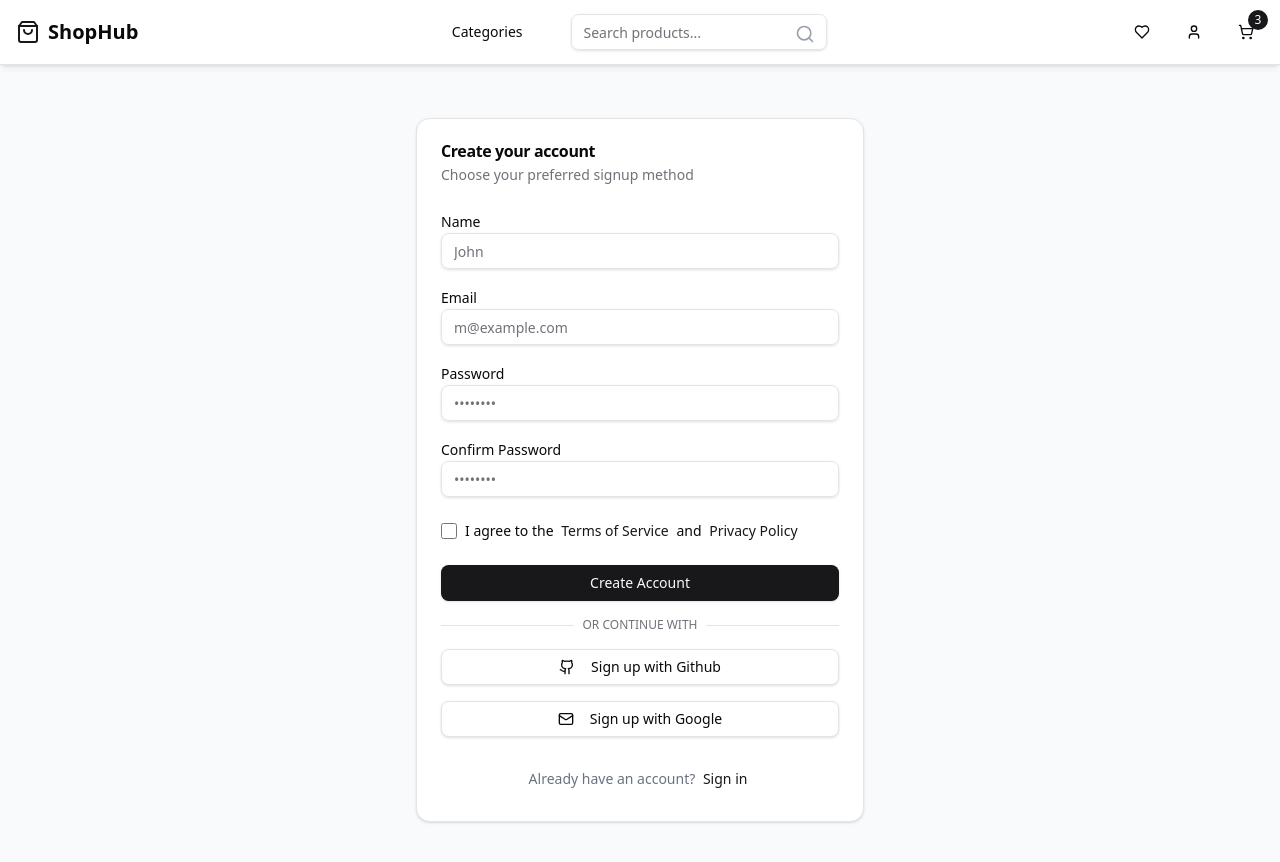
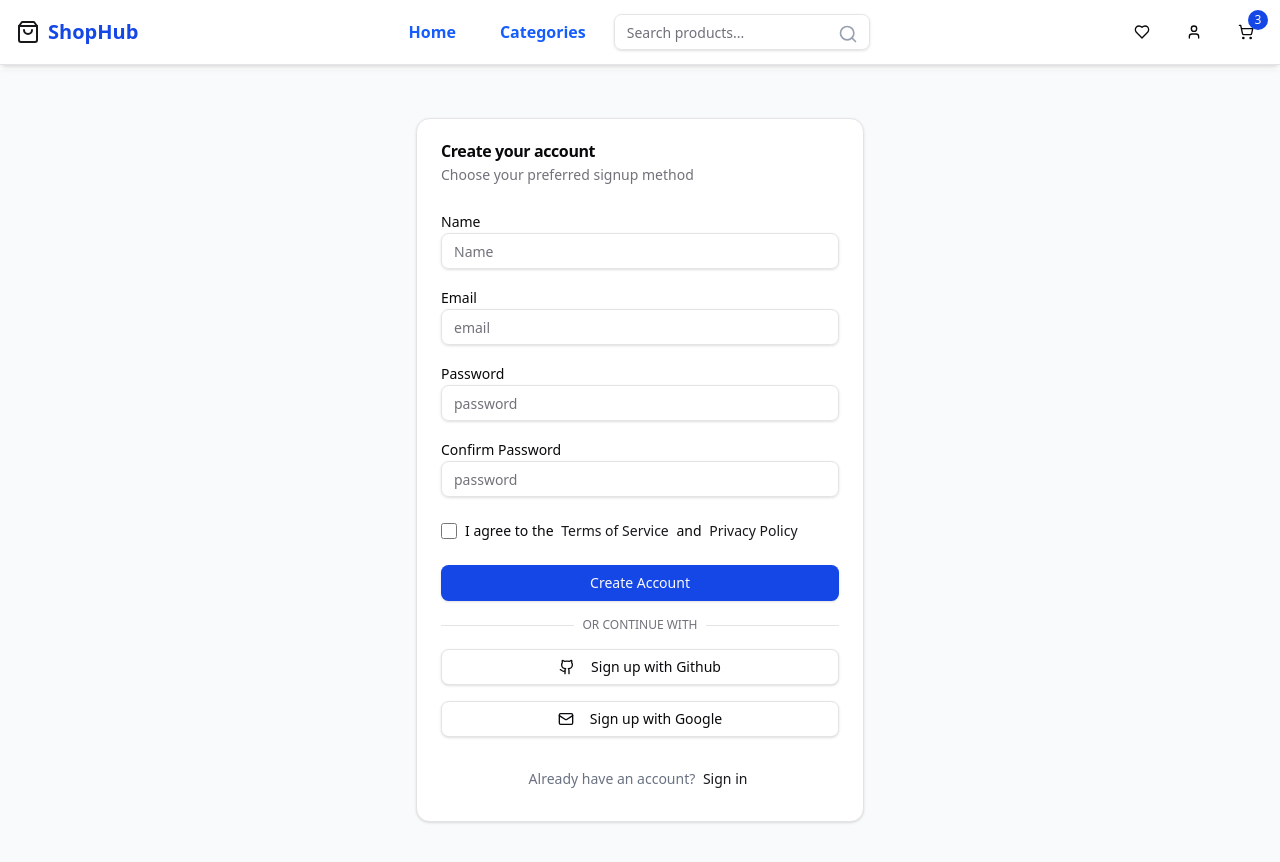
Before and after one commit to gokul8943/e-commerce, a React (Vite) app in the folder frontend/: page /signup in a window 1280 px wide. Shown: the top 862 px of the page. Built offline with nearby package versions, Linux system fonts and the light colour scheme.

Commit message:
ui changes

```diff
--- a/frontend/src/components/Navbar.tsx
+++ b/frontend/src/components/Navbar.tsx
@@ -39,15 +39,16 @@ console.log(setCartCount);
           {/* Logo and Brand */}
           <div className="flex items-center space-x-2">
             <ShoppingBag className="h-6 w-6 text-primary" />
-            <span className="text-xl font-bold">ShopHub</span>
+            <span className="text-xl font-bold text-blue-700">ShopHub</span>
           </div>
 
           {/* Desktop Navigation */}
-          <div className="hidden md:flex items-center space-x-8">
+          <div className="hidden md:flex items-center space-x-3">
+            <Button variant="ghost" className='text-blue-600 text-base font-semibold'>Home</Button>
             {/* Categories Dropdown */}
             <DropdownMenu>
               <DropdownMenuTrigger asChild>
-                <Button variant="ghost">Categories</Button>
+                <Button variant="ghost" className='text-blue-600 text-base font-semibold'>Categories</Button>
               </DropdownMenuTrigger>
               <DropdownMenuContent>
                 {categories.map((category) => (
@@ -77,12 +78,12 @@ console.log(setCartCount);
               <Heart className="h-5 w-5" />
             </Button>
             <Button variant="ghost" size="icon">
-              <User className="h-5 w-5" />
+              <User className="h-8 w-8" />
             </Button>
             <Button variant="ghost" size="icon" className="relative">
-              <ShoppingCart className="h-5 w-5" />
+              <ShoppingCart className="h-7 w-7" />
               {cartCount > 0 && (
-                <span className="absolute -top-1 -right-1 bg-primary text-primary-foreground rounded-full w-5 h-5 text-xs flex items-center justify-center">
+                <span className="absolute -top-1 -right-1 bg-blue-700 text-primary-foreground rounded-full w-5 h-5 text-xs flex items-center justify-center">
                   {cartCount}
                 </span>
               )}
--- a/frontend/src/pages/LoginPage.tsx
+++ b/frontend/src/pages/LoginPage.tsx
@@ -31,7 +31,7 @@ const LoginPage = () => {
                   <Input
                     id="email"
                     type="email"
-                    placeholder="m@example.com"
+                    placeholder="email"
                     required
                   />
                 </div>
@@ -40,7 +40,7 @@ const LoginPage = () => {
                   <Input
                     id="password"
                     type="password"
-                    placeholder="••••••••"
+                    placeholder="password"
                     required
                   />
                 </div>
@@ -59,7 +59,7 @@ const LoginPage = () => {
                     Forgot password?
                   </Button>
                 </div>
-                <Button type="submit" className="w-full">
+                <Button type="submit" className="w-full bg-blue-700">
                   Sign in
                 </Button>
               </form>
--- a/frontend/src/pages/SignUpPage.tsx
+++ b/frontend/src/pages/SignUpPage.tsx
@@ -29,7 +29,7 @@ const SignupPage = () => {
                     <Label htmlFor="firstName">Name</Label>
                     <Input
                       id="firstName"
-                      placeholder="John"
+                      placeholder="Name"
                       required
                     />
                   </div>
@@ -40,7 +40,7 @@ const SignupPage = () => {
                   <Input
                     id="email"
                     type="email"
-                    placeholder="m@example.com"
+                    placeholder="email"
                     required
                   />
                 </div>
@@ -50,7 +50,7 @@ const SignupPage = () => {
                   <Input
                     id="password"
                     type="password"
-                    placeholder="••••••••"
+                    placeholder="password"
                     required
                   />
                 </div>
@@ -60,7 +60,7 @@ const SignupPage = () => {
                   <Input
                     id="confirmPassword"
                     type="password"
-                    placeholder="••••••••"
+                    placeholder="password"
                     required
                   />
                 </div>
@@ -78,13 +78,13 @@ const SignupPage = () => {
                       Terms of Service
                     </Button>
                     {" "}and{" "}
-                    <Button variant="link" className="px-1 h-auto">
+                    <Button variant="link" className="px-1 h-auto ">
                       Privacy Policy
                     </Button>
                   </Label>
                 </div>
 
-                <Button type="submit" className="w-full">
+                <Button type="submit" className="w-full bg-blue-700">
                   Create Account
                 </Button>
               </form>
```
